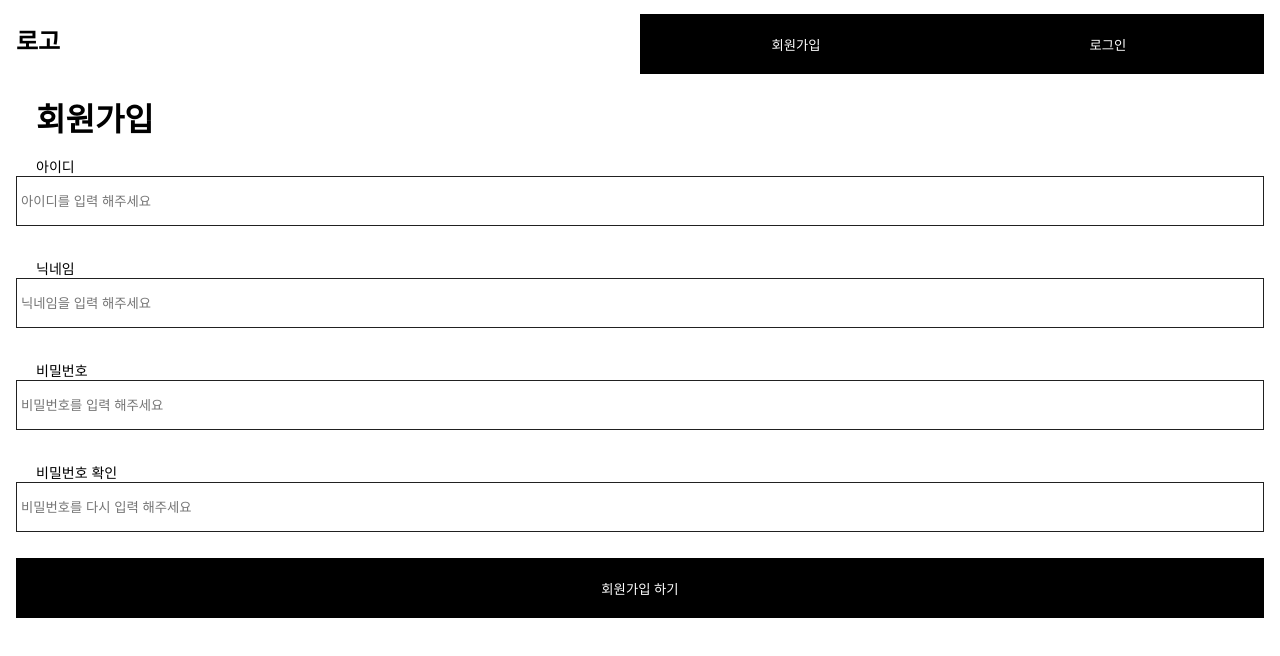
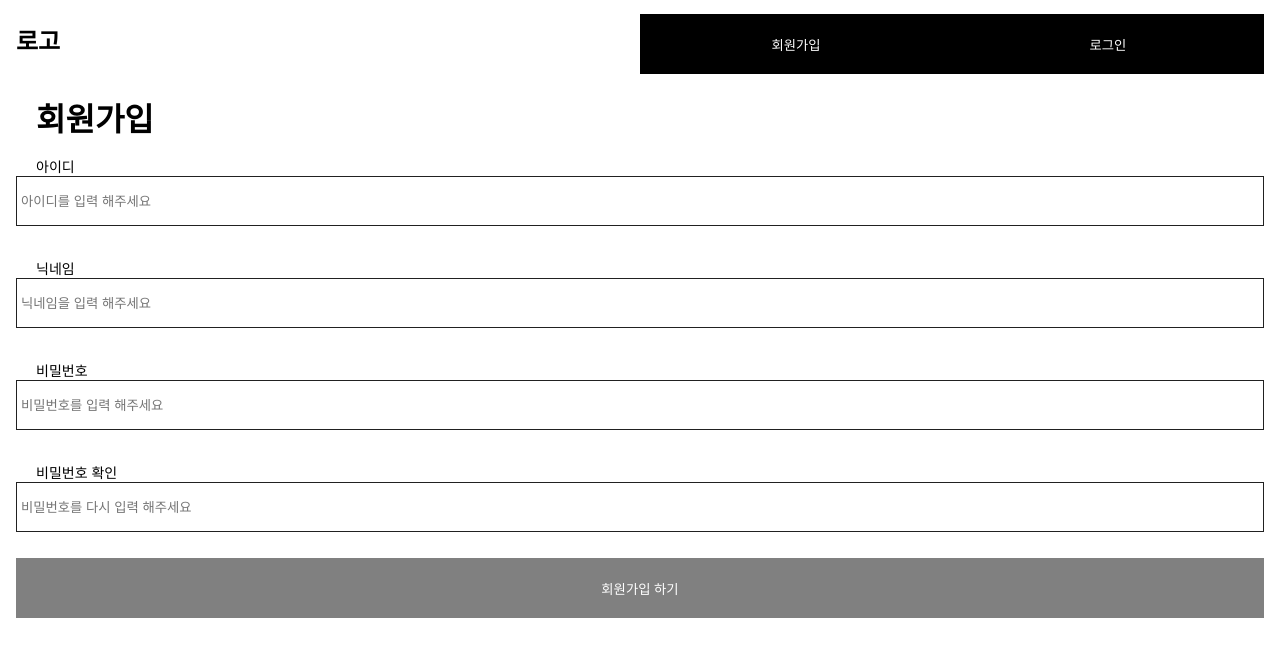
Before and after one commit to eundol0519/Week-5-Assignment, a React (Create React App) app: page /join in a window 1280 px wide. Shown: the top 656 px of the page. Built offline with nearby package versions, Linux system fonts and the light colour scheme.

Commit message:
login/join update

```diff
--- a/src/elements/Button.js
+++ b/src/elements/Button.js
@@ -5,12 +5,12 @@ import styled from "styled-components";
 import { useHistory } from "react-router-dom";
 
 const Button = (props) => {
-  const { text, _onClick } = props;
+  const { text, _onClick, className } = props;
   const history = useHistory();
 
   return (
     <React.Fragment>
-        <Btn onClick={_onClick}>{text}</Btn>
+        <Btn className={className} onClick={_onClick}>{text}</Btn>
     </React.Fragment>
   );
 };
@@ -19,14 +19,15 @@ Button.defaultProps = {
   shape: "notFull",
   text: "텍스트를 작성 해주세요",
   _onClick: () => {},
+  className : "",
 };
 
 const Btn = styled.button`
   width: 100%;
   height: 60px;
-  background-color: black;
   color: white;
   border: none;
+  background-color: ${(props) => (props.className === 'unActiveBtn' ? 'gray' : 'black')};
   margin-top: 10px;
   padding: 12px 0px;
   box-sizing: border-box;
--- a/src/elements/Input.js
+++ b/src/elements/Input.js
@@ -6,12 +6,12 @@ import { Text } from '../elements';
 
 const Input = (props)=>{
 
-    const { label, placeholder, _onChange, type } = props
+    const { label, placeholder, _onChange, _onKeyUp, type } = props
 
     return(
         <React.Fragment>
             <Text>{label}</Text>
-            <InputBox type={type} placeholder={placeholder} onChange={_onChange}></InputBox>
+            <InputBox type={type} placeholder={placeholder} onChange={_onChange} onKeyUp={_onKeyUp}></InputBox>
         </React.Fragment>
     );
 }
@@ -20,7 +20,8 @@ Input.defaultProps = {
     label : "텍스트",
     placeholder : "텍스트를 입력 해주세요",
     type : "text",
-    _onChange : () => {}
+    _onChange : () => {},
+    _onKeyUp : () => {},
 };
 
 const InputBox = styled.input`
--- a/src/pages/Join.js
+++ b/src/pages/Join.js
@@ -14,16 +14,20 @@ const Join = (props) => {
   const [pwd, setPwd] = React.useState('');
   const [pwd_check, setPwdCheck] = React.useState('');
   const [user_name, setUserName] = React.useState('');
+  const [active, setActive] = React.useState(false);
 
   const join = () => {
-    if(id === '' || pwd === '' || user_name === ''){
-      window.alert("입력 되지 않은 정보가 있습니다.")
-      return;
-    }else if(pwd !== pwd_check){
+
+    if(active===false){
       return;
     }
 
     dispatch(userActions.signupFB(id, pwd, user_name))
+  }
+
+  // 이메일, 패스워드 미기입 시 로그인 버튼 활성화/비활성화
+  const checkValid = () => {
+    id.includes("@", ".") && pwd === pwd_check && user_name ? setActive(true) : setActive(false);
   }
 
   return (
@@ -42,14 +46,17 @@ const Join = (props) => {
         </Grid>
 
         <Grid padding="16px 0px">
-          <Input type="password" label="비밀번호" placeholder="비밀번호를 입력 해주세요" _onChange={(e)=>{setPwd(e.target.value)}}></Input>
+          <Input type="password" label="비밀번호" placeholder="비밀번호를 입력 해주세요" _onKeyUp={checkValid} _onChange={(e)=>{setPwd(e.target.value)}}></Input>
         </Grid>
 
         <Grid padding="16px 0px">
-          <Input type="password" label="비밀번호 확인" placeholder="비밀번호를 다시 입력 해주세요" _onChange={(e)=>{setPwdCheck(e.target.value)}}></Input>
+          <Input type="password" label="비밀번호 확인" placeholder="비밀번호를 다시 입력 해주세요" _onKeyUp={checkValid} _onChange={(e)=>{setPwdCheck(e.target.value)}}></Input>
         </Grid>
 
-        <Button text="회원가입 하기" _onClick={()=>{join();}}></Button>
+        <Button
+          className = {active ? 'activeBtn' : 'unActiveBtn'}
+          text="회원가입 하기"
+          _onClick={()=>{join();}}></Button>
       </Grid>
     </React.Fragment>
   );
```
Also changed, not shown: src/shared/App.js (+4 -4 lines).
